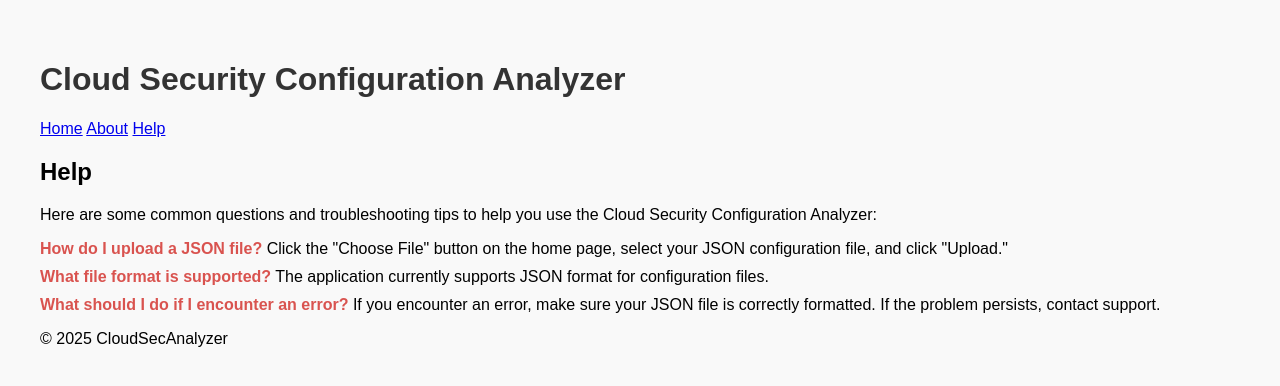
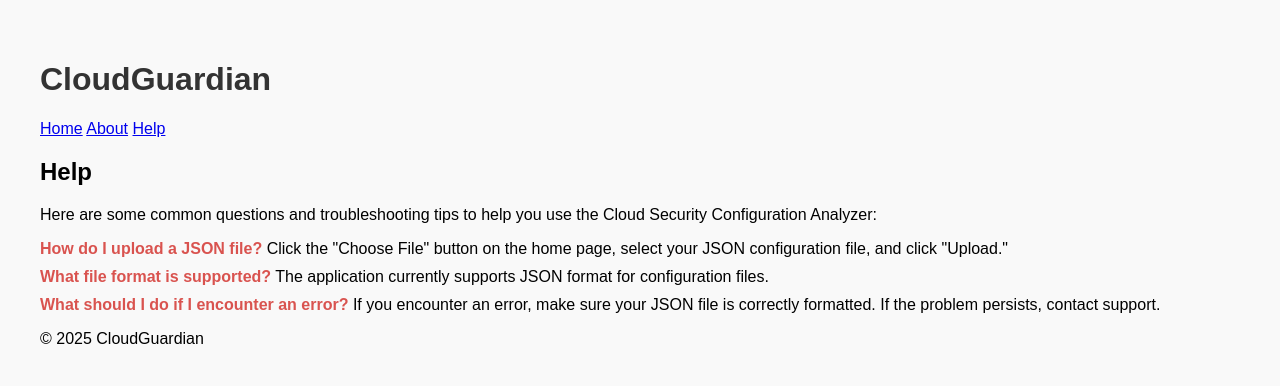
Before and after one commit to eddieem/CloudGuardian, a Flask app: page /help in a window 1280 px wide. Shown: the top 386 px of the page. Run offline with Flask 2, Linux system fonts and the light colour scheme.

Commit message:
Update base.html

```diff
--- a/app/templates/base.html
+++ b/app/templates/base.html
@@ -7,7 +7,7 @@
 </head>
 <body>
     <header>
-        <h1>Cloud Security Configuration Analyzer</h1>
+        <h1>CloudGuardian</h1>
         <nav>
             <a href="{{ url_for('main.index') }}">Home</a>
             <a href="{{ url_for('main.about') }}">About</a>
@@ -18,7 +18,7 @@
         {% block content %}{% endblock %}
     </main>
     <footer>
-        <p>&copy; 2025 CloudSecAnalyzer</p>
+        <p>&copy; 2025 CloudGuardian</p>
     </footer>
 </body>
 </html>
```
